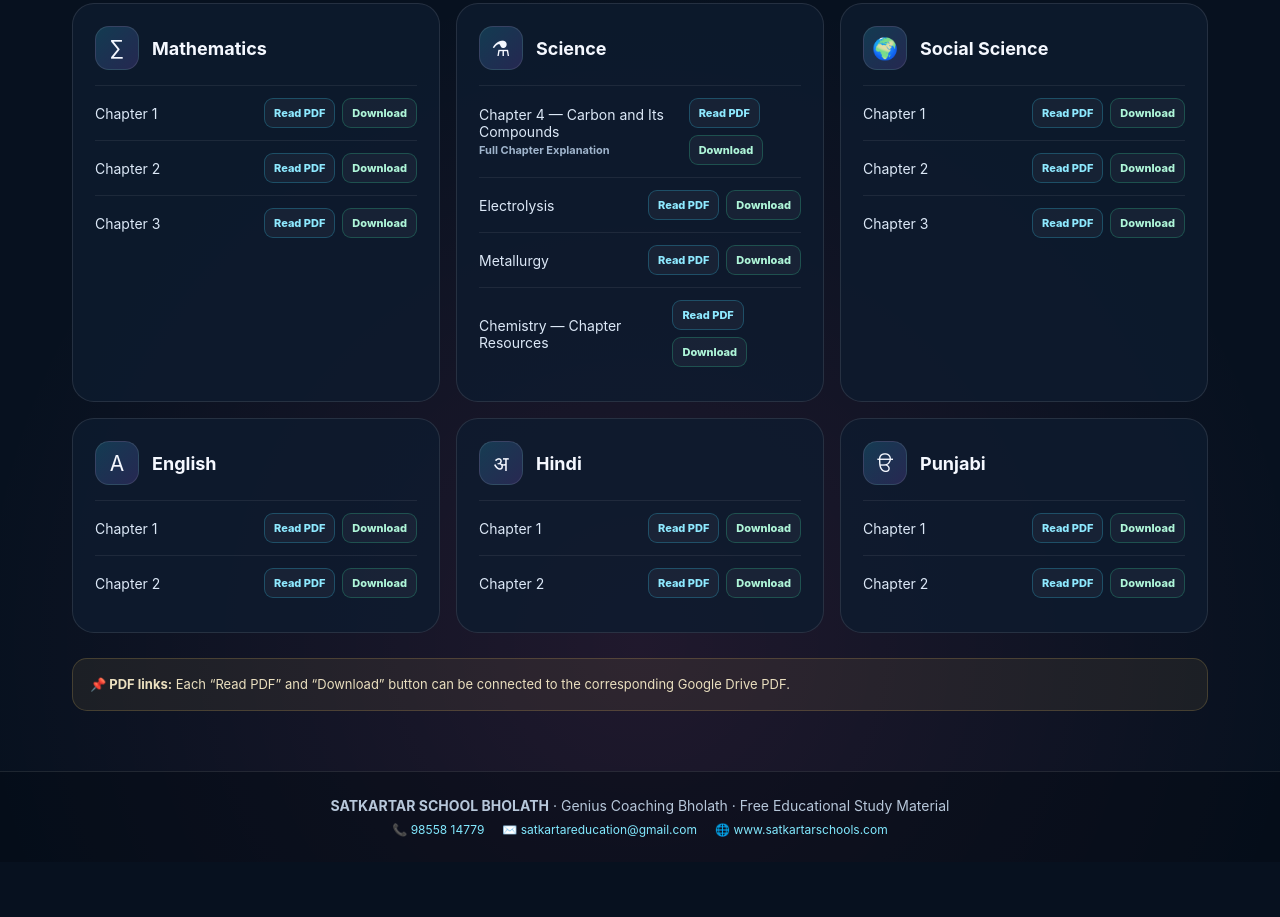
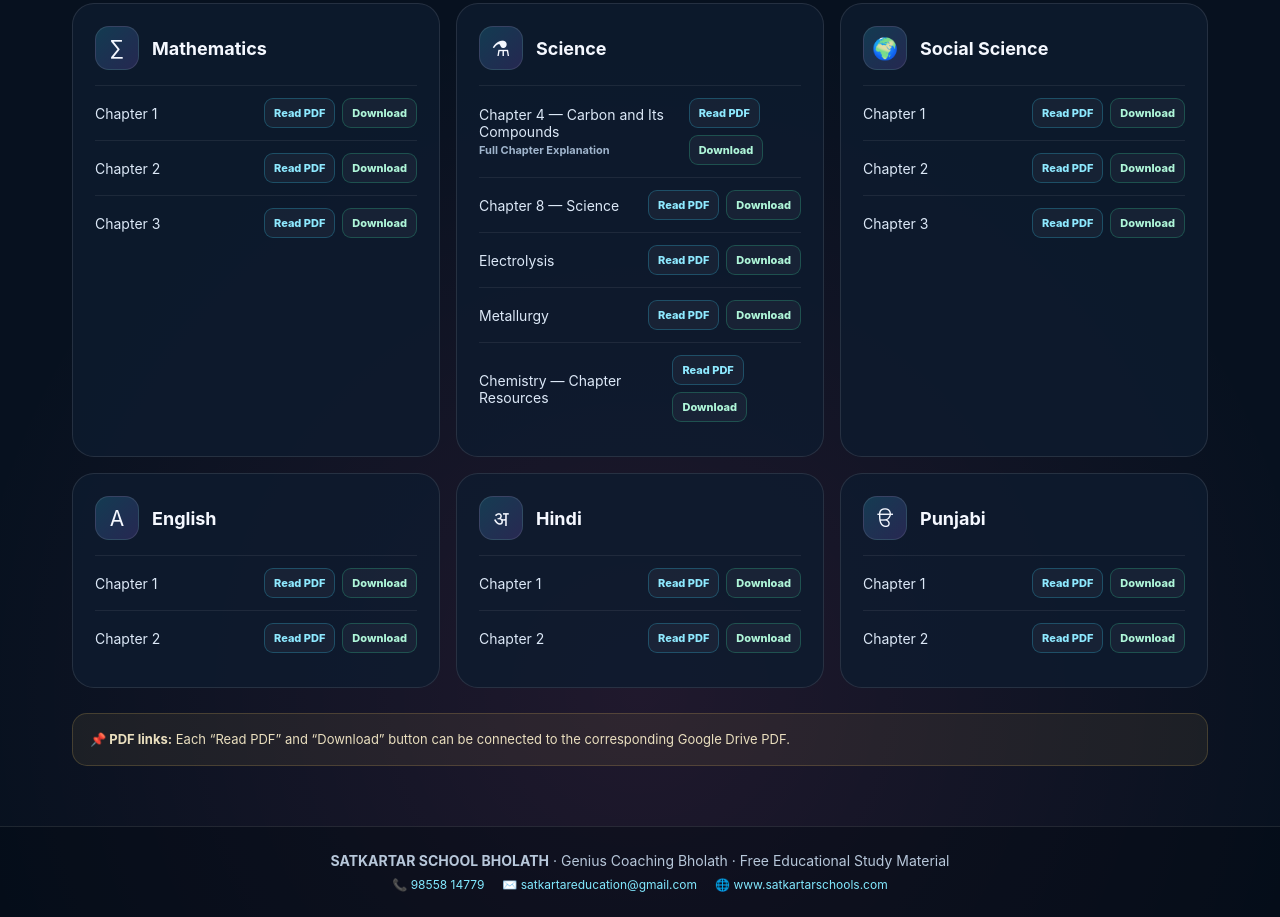
Before and after one commit to satkartarschools/satkartar-study-library, a plain HTML site: page index.html in a window 1280 px wide. Shown: the part 1336-2253 px from the top of the page. Before the commit the page ends 2198 px from the top, so only its background shows below. Drawn offline with Linux system fonts and the light colour scheme.

Commit message:
Add Class 10 CBSE Science Chapter 8 PDF

```diff
--- a/index.html
+++ b/index.html
@@ -553,6 +553,7 @@ a{text-decoration:none;color:inherit}
           <div class="subject">
             <div class="subject-head"><div class="subject-icon">⚗</div><h3>Science</h3></div>
             <div class="chapter"><span class="chapter-name">Chapter 4 — Carbon and Its Compounds<br><small>Full Chapter Explanation</small></span><div class="chapter-actions"><a class="small-btn read" href="https://drive.google.com/file/d/176Mt44dvOY-nlT1SYDpDkTdqB9v5Hcws/view?usp=drive_link" target="_blank" rel="noopener noreferrer">Read PDF</a><a class="small-btn download" href="https://drive.google.com/uc?export=download&id=176Mt44dvOY-nlT1SYDpDkTdqB9v5Hcws" target="_blank" rel="noopener noreferrer">Download</a></div></div>
+            <div class="chapter"><span class="chapter-name">Chapter 8 — Science</span><div class="chapter-actions"><a class="small-btn read" href="https://drive.google.com/file/d/1sC534GvbppHWj7S0iV7qsbJ48PWXeaXR/view?usp=drive_link" target="_blank" rel="noopener noreferrer">Read PDF</a><a class="small-btn download" href="https://drive.google.com/uc?export=download&id=1sC534GvbppHWj7S0iV7qsbJ48PWXeaXR" target="_blank" rel="noopener noreferrer">Download</a></div></div>
             <div class="chapter"><span class="chapter-name">Electrolysis</span><div class="chapter-actions"><a class="small-btn read" href="#" onclick="pdfNotice(event)">Read PDF</a><a class="small-btn download" href="#" onclick="pdfNotice(event)">Download</a></div></div>
             <div class="chapter"><span class="chapter-name">Metallurgy</span><div class="chapter-actions"><a class="small-btn read" href="#" onclick="pdfNotice(event)">Read PDF</a><a class="small-btn download" href="#" onclick="pdfNotice(event)">Download</a></div></div>
             <div class="chapter"><span class="chapter-name">Chemistry — Chapter Resources</span><div class="chapter-actions"><a class="small-btn read" href="#" onclick="pdfNotice(event)">Read PDF</a><a class="small-btn download" href="#" onclick="pdfNotice(event)">Download</a></div></div>
```
